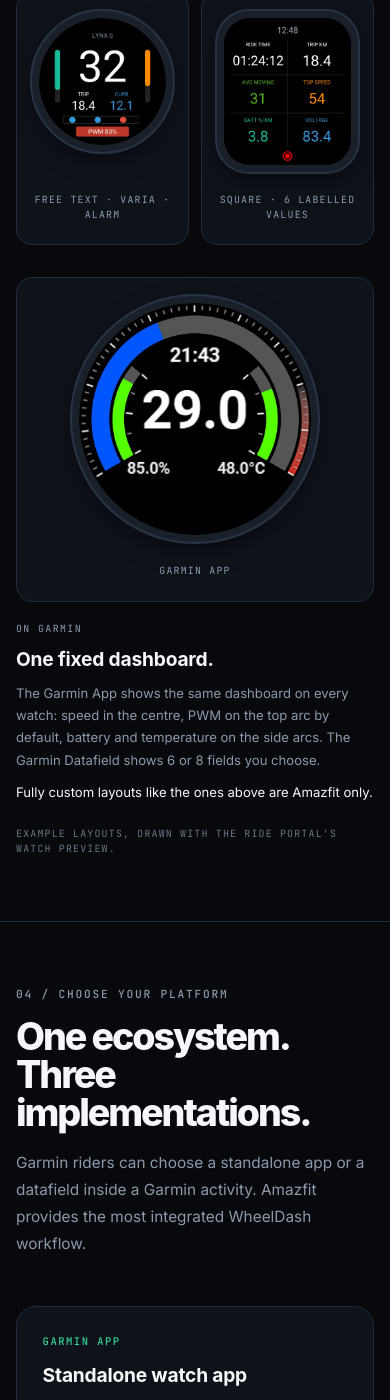
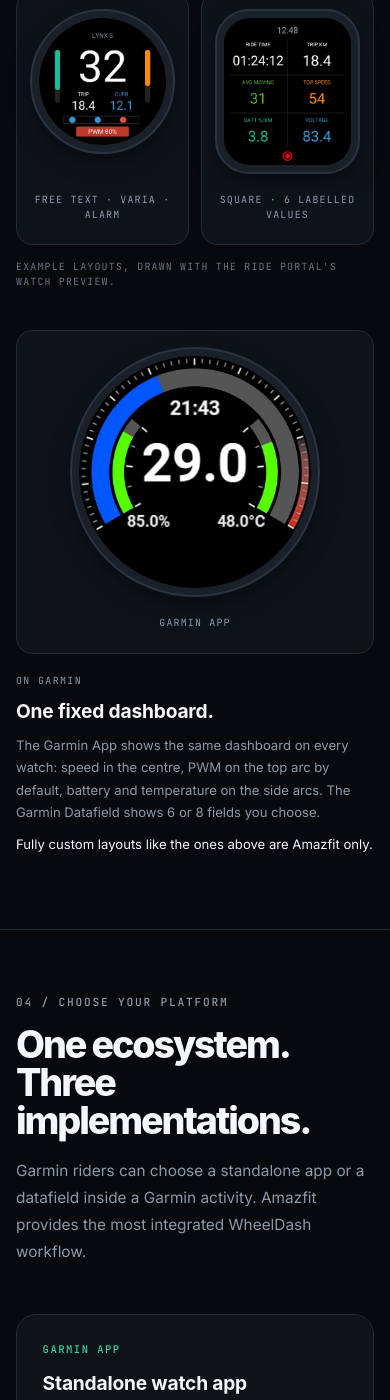
Before and after one commit to blkfribourg/blkfribourg.github.io, a Jekyll site: the page built from _pages/home.md, in a window 390 px wide and 1400 px high, scrolled down 6427 px. Built offline with Jekyll 4.4.1, drawn with Linux system fonts in a browser that asks for light colours; cached includes are drawn as plain includes.

Commit message:
Home: UI fixes from review
- Move the 'drawn with the Ride Portal' note above the Garmin capture.
- Keep caption separators with the preceding word.
- Put the Garmin block on the same grid as the example cards.
- Drop the extra indent before hero links.
- Phone: show a readable slice of the ride plot; legend title on its own row.

Co-Authored-By: Claude Opus 5.5 <noreply@anthropic.com>
Claude-Session: https://claude.ai/code/session_0113Rbw9K8vn8adzvCaMpYEK

```diff
--- a/_pages/home.md
+++ b/_pages/home.md
@@ -131,21 +131,22 @@ classes: wheeldash-home
   <div class="wd-dashboards__grid">
     <figure class="wd-dash-face">
       <div class="wd-dash-face__bezel"><img src="/assets/images/dashboards/minimal.webp" width="720" height="720" loading="lazy" alt="Round layout: large speed, battery bar and recording indicator"></div>
-      <figcaption><span>Speed · battery bar · rec</span></figcaption>
+      <figcaption><span>Speed&nbsp;· battery bar&nbsp;· rec</span></figcaption>
     </figure>
     <figure class="wd-dash-face">
       <div class="wd-dash-face__bezel"><img src="/assets/images/dashboards/racing.webp" width="720" height="720" loading="lazy" alt="Round layout: speed arc gauge around the screen with PWM, battery and temperature"></div>
-      <figcaption><span>Speed arc · PWM · batt · temp</span></figcaption>
+      <figcaption><span>Speed arc&nbsp;· PWM&nbsp;· batt&nbsp;· temp</span></figcaption>
     </figure>
     <figure class="wd-dash-face">
       <div class="wd-dash-face__bezel"><img src="/assets/images/dashboards/commute.webp" width="720" height="720" loading="lazy" alt="Round layout: free-text label, speed, battery and temperature bars, trip, current, Varia radar bar and alarm message"></div>
-      <figcaption><span>Free text · Varia · alarm</span></figcaption>
+      <figcaption><span>Free text&nbsp;· Varia&nbsp;· alarm</span></figcaption>
     </figure>
     <figure class="wd-dash-face wd-dash-face--square">
       <div class="wd-dash-face__bezel"><img src="/assets/images/dashboards/stats.webp" width="720" height="829" loading="lazy" alt="Square layout: ride time, trip distance, average moving speed, top speed, battery use per km and voltage"></div>
-      <figcaption><span>Square · 6 labelled values</span></figcaption>
+      <figcaption><span>Square&nbsp;· 6 labelled values</span></figcaption>
     </figure>
   </div>
+  <p class="wd-dashboards__note">Example layouts, drawn with the Ride Portal's watch preview.</p>
   <div class="wd-dash-garmin">
     <figure class="wd-dash-face">
       <div class="wd-dash-face__bezel"><img src="/assets/images/dashboards/garmin-app.webp" width="720" height="720" loading="lazy" alt="Garmin App dashboard: speed in the centre, PWM on the top arc, battery and temperature on the side arcs"></div>
@@ -158,7 +159,6 @@ classes: wheeldash-home
       <p>Fully custom layouts like the ones above are Amazfit only.</p>
     </div>
   </div>
-  <p class="wd-dashboards__note">Example layouts, drawn with the Ride Portal's watch preview.</p>
 </section>
 
 <section class="wd-section wd-platforms" id="platforms" aria-labelledby="platform-title">
--- a/assets/css/main.scss
+++ b/assets/css/main.scss
@@ -100,7 +100,7 @@ p.wd-hero__lead { max-width: 620px; margin: 2rem 0; color: #bcc4cf; font-size: c
 .wd-hero__promise p { margin: 0; font-size: .65rem; line-height: 1.55; }
 .wd-hero__promise strong { color: #b9c2ce; }
 .wd-hero .wd-hero__availability { max-width: 540px; margin: .45rem 0 0 calc(18px + .55rem); color: #818c9c; font-size: .61rem; line-height: 1.55; }
-.wd-hero__availability a { margin-left: .25rem; color: #aeb7c4; font-weight: 750; text-decoration: none; white-space: nowrap; }
+.wd-hero__availability a { margin-left: 0; color: #aeb7c4; font-weight: 750; text-decoration: none; white-space: nowrap; }
 .wd-hero__availability a span { color: var(--wd-red); }
 .wd-hero__availability a:hover { color: var(--wd-text); }
 .wd-hero__visual { position: relative; overflow: hidden; border: 1px solid var(--wd-border); border-radius: 22px; background: var(--wd-surface); box-shadow: 0 30px 90px rgba(0,0,0,.4); }
@@ -157,19 +157,21 @@ ol.wd-dash-legend { display: grid; margin: 0; padding: 0; grid-template-columns:
 .wd-dash-face span { letter-spacing: .06em; }
 .wd-dash-face span, .wd-dashboards p.wd-dashboards__note { color: var(--wd-muted); font-family: "JetBrains Mono", ui-monospace, monospace; font-size: .62rem; letter-spacing: .12em; text-transform: uppercase; }
 .wd-dashboards p.wd-dashboards__note { margin: .9rem 0 0; opacity: .75; }
-.wd-dash-garmin { display: grid; margin-top: 2rem; grid-template-columns: minmax(0,1fr) minmax(0,3fr); gap: 1.25rem 2.5rem; align-items: center; }
-.wd-dash-garmin__copy { max-width: 560px; }
+.wd-dash-garmin { display: grid; margin-top: 2.5rem; grid-template-columns: repeat(4,minmax(0,1fr)); gap: 1.25rem; align-items: center; }
+.wd-dash-garmin__copy { grid-column: span 3; padding-left: 1.25rem; }
+.wd-dash-garmin__copy > * { max-width: 560px; }
 .wd-dashboards p.wd-dash-garmin__label { margin: 0 0 .7rem; color: var(--wd-muted); font-family: "JetBrains Mono", ui-monospace, monospace; font-size: .62rem; letter-spacing: .14em; text-transform: uppercase; }
 .wd-dash-garmin h3 { margin: 0 0 .7rem; color: var(--wd-text); font-size: 1.2rem; letter-spacing: -.01em; }
 .wd-dashboards .wd-dash-garmin__copy p:not(.wd-dash-garmin__label) { margin: 0 0 .6rem; color: var(--wd-muted); font-size: .82rem; line-height: 1.7; }
 .wd-dashboards .wd-dash-garmin__copy p:last-child { color: var(--wd-text); }
 .wd-hero__promise a { color: #aeb7c4; font-weight: 750; text-decoration: none; white-space: nowrap; }
 .wd-hero__promise a span { color: var(--wd-red); }
-@media (max-width: 1100px) { .wd-dashboards__grid { grid-template-columns: repeat(2,minmax(0,1fr)); } }
+@media (max-width: 1100px) { .wd-dashboards__grid, .wd-dash-garmin { grid-template-columns: repeat(2,minmax(0,1fr)); } .wd-dash-garmin__copy { grid-column: auto; } }
 @media (max-width: 600px) {
   .wd-dashboards__grid { gap: .75rem; }
   .wd-dash-face { padding: 1rem .8rem; }
   .wd-dash-garmin { grid-template-columns: 1fr; }
+  .wd-dash-garmin__copy { grid-column: auto; padding-left: 0; }
 }
 @media (max-width: 1180px) {
   .wd-hero { grid-template-columns: 1fr; }
@@ -177,7 +179,9 @@ ol.wd-dash-legend { display: grid; margin: 0; padding: 0; grid-template-columns:
 }
 @media (max-width: 600px) {
   .wd-hero__visual.wd-hero__watch { width: 100%; margin: 0 0 2.5rem; }
-  .wd-trace { padding: 0 1rem; }
+  .wd-trace { padding: 0 1rem; overflow: hidden; }
+  .wd-trace svg { width: 260%; }
+  .wd-trace__legend > span { flex-basis: 100%; }
 }
 .wd-direct { padding-top: clamp(3rem,6vw,5rem); }
 .wd-hops { display: grid; grid-template-columns: 1fr 1fr; gap: 1rem; }
```
